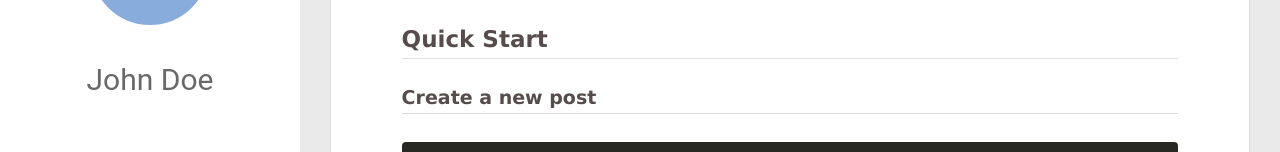
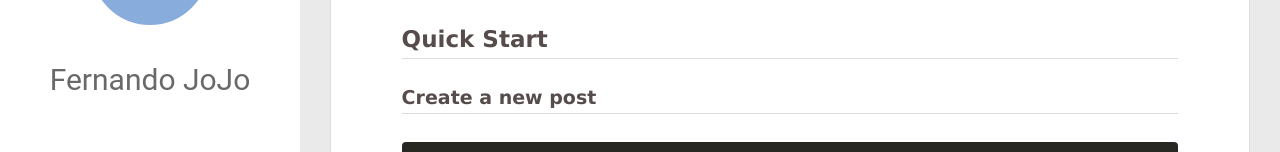
Before and after one commit to FernadoJiang/FernandoJiang.github.io, a plain HTML site: page 2020/02/22/hello-world/index.html in a window 1280 px wide. Shown: the part 210-362 px from the top of the page. Drawn offline with Linux system fonts and the light colour scheme; no server answers.

Commit message:
Site updated: 2020-02-22 04:34:44

```diff
--- a/2020/02/22/hello-world/index.html
+++ b/2020/02/22/hello-world/index.html
@@ -50,7 +50,7 @@
 			<img src="" class="js-avatar">
 		</a>
 		<hgroup>
-		  <h1 class="header-author"><a href="/">John Doe</a></h1>
+		  <h1 class="header-author"><a href="/">Fernando JoJo</a></h1>
 		</hgroup>
 
 
@@ -108,7 +108,7 @@
 				<img src="" class="js-avatar">
 			</div>
 			<hgroup>
-			  <h1 class="header-author js-header-author">John Doe</h1>
+			  <h1 class="header-author js-header-author">Fernando JoJo</h1>
 			</hgroup>
 
 
```
Also changed, not shown: 2020/02/22/我的第一篇博客文章/index.html (+2 -2 lines), archives/2020/02/index.html (+2 -2 lines), archives/2020/index.html (+2 -2 lines), archives/index.html (+2 -2 lines), index.html (+2 -2 lines).
